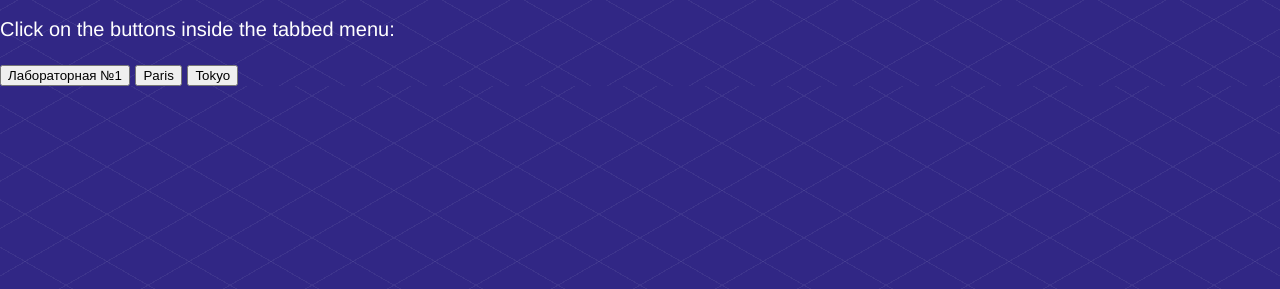
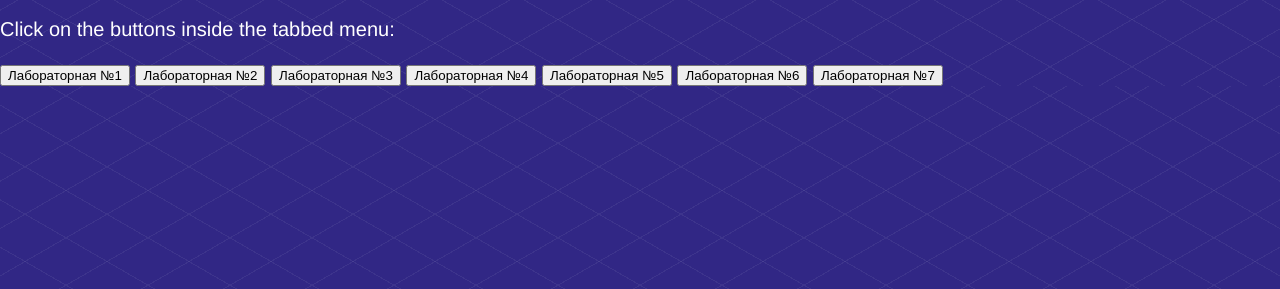
Before and after one commit to KolovMaksim/KolovMaksim.github.io, a plain HTML site: page index.html in a window 1280 px wide. Shown: the part 511-800 px from the top of the page. Drawn offline with Linux system fonts and the light colour scheme.

Commit message:
Update index.html

```diff
--- a/index.html
+++ b/index.html
@@ -33,22 +33,26 @@
 <p>Click on the buttons inside the tabbed menu:</p>
 
 <div class="tab">
-  <button class="tablinks" onclick="openCity(event, 'London')">Лабораторная №1</button>
-  <button class="tablinks" onclick="openCity(event, 'Paris')">Paris</button>
-  <button class="tablinks" onclick="openCity(event, 'Tokyo')">Tokyo</button>
+  <button class="tablinks" onclick="openCity(event, 'Lab1')">Лабораторная №1</button>
+  <button class="tablinks" onclick="openCity(event, 'Lab2')">Лабораторная №2</button>
+  <button class="tablinks" onclick="openCity(event, 'Lab3')">Лабораторная №3</button>
+  <button class="tablinks" onclick="openCity(event, 'Tokyo')">Лабораторная №4</button>
+  <button class="tablinks" onclick="openCity(event, 'Tokyo')">Лабораторная №5</button>
+  <button class="tablinks" onclick="openCity(event, 'Tokyo')">Лабораторная №6</button>
+  <button class="tablinks" onclick="openCity(event, 'Tokyo')">Лабораторная №7</button>
 </div>
 
-<div id="London" class="tabcontent">
+<div id="Lab1" class="tabcontent">
   <h3>London</h3>
   <p>London is the capital city of England.</p>
 </div>
 
-<div id="Paris" class="tabcontent">
+<div id="Lab2" class="tabcontent">
   <h3>Paris</h3>
   <p>Paris is the capital of France.</p>
 </div>
 
-<div id="Tokyo" class="tabcontent">
+<div id="Lab3" class="tabcontent">
   <h3>Tokyo</h3>
   <p>Tokyo is the capital of Japan.</p>
 </div>
```
